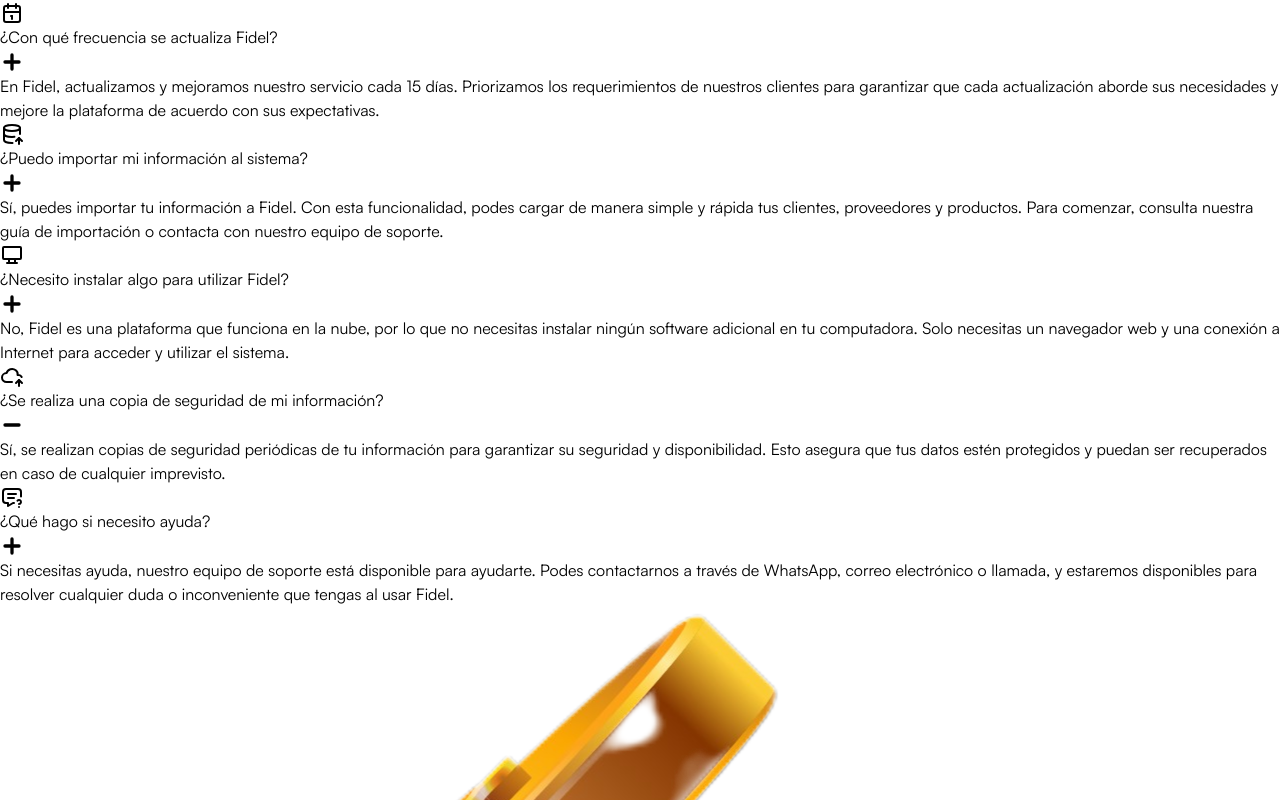
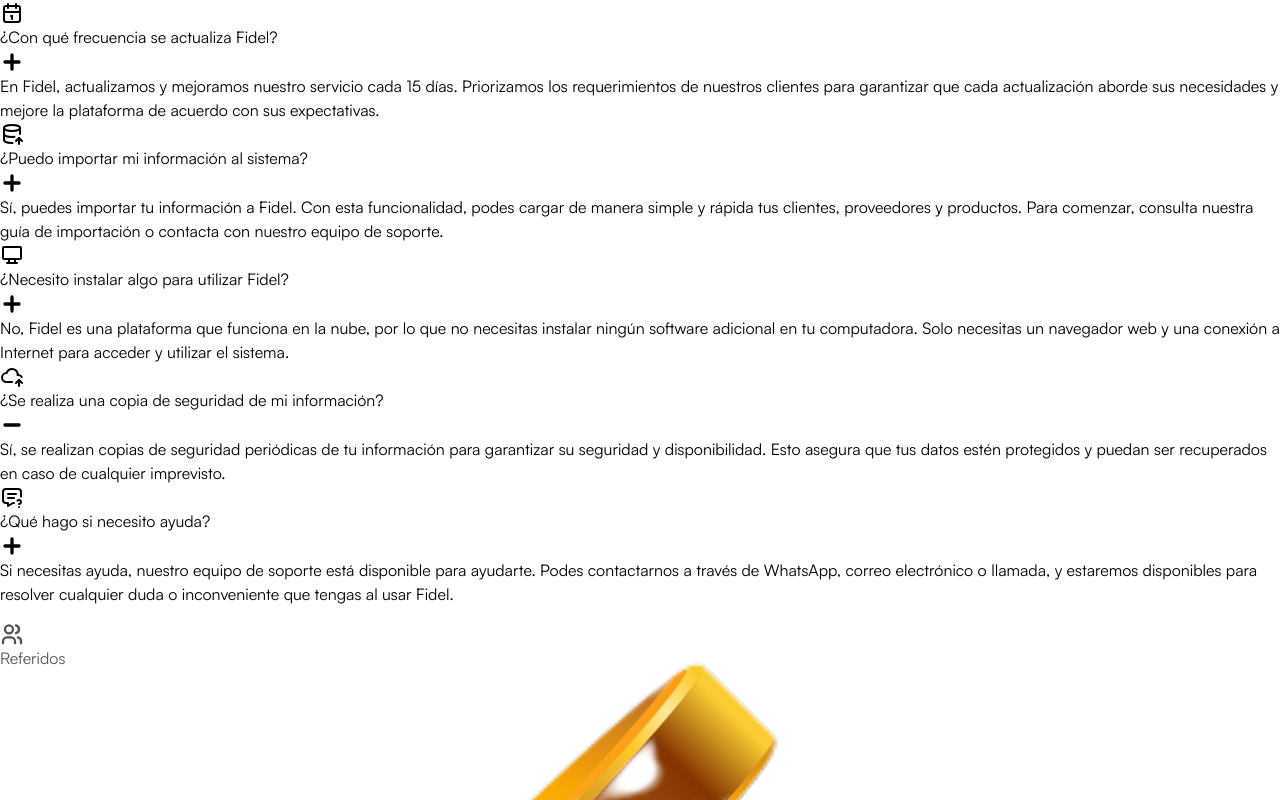
Before and after one commit to francoogilli/Fidel, a React (Vite) app: page / in a window 1280 px wide. Both pictures are taken after a click on the button "¿Se realiza una copia de seguridad de mi información?". Shown: the part 5092-5892 px from the top of the page. Built offline with nearby package versions, Linux system fonts and the light colour scheme; a web font is replaced by a local one.

Commit message:
Agrega referidos title section

```diff
--- a/src/components/recommend.tsx
+++ b/src/components/recommend.tsx
@@ -1,8 +1,22 @@
 import { Link } from "react-router-dom";
 import ArrowUpIcon from "../icons/arrow-up";
+import UsersIcon from "../icons/users";
 
 export default function Recommend() {
   return (
+    <>
+      <div className="flex justify-center">
+        <div className="flex items-center rounded-3xl border border-[#e9e9e9] px-3 py-1 animation-1">
+          <UsersIcon className="size-4 md:size-4" />
+          <h2
+            className="text-xs md:text-sm font-medium text-center ml-2"
+            style={{ fontFamily: "Satoshi" }}
+          >
+            Referidos
+          </h2>
+        </div>
+      </div>
+
       <div className="bg-gradient-to-br from-[#fff1c7] via-[#ffeca9] to-[#fff1c7] max-w-[78.5rem] mx-4 xl:mx-auto mt-10 mb-10 px-4 space-y-7 rounded-3xl">
         <div className="hidden lg:block relative p-10">
           <img
@@ -79,7 +93,7 @@
           <Link to="/terms">
             <button className="flex justify-center items-center gap-x-2 mx-auto bg-[#212121] text-white font-normal rounded-2xl text-sm px-7 py-3 mt-5 text-center">
               Descubri más
-            <ArrowUpIcon className="size-4"/>
+              <ArrowUpIcon className="size-4" />
             </button>
           </Link>
         </div>
@@ -158,7 +172,7 @@
           <Link to="/terms">
             <button className="flex justify-center items-center mx-auto text-xs bg-gradient-to-r gap-x-1.5 from-[#000000] to-[#434343] text-white font-normal rounded-2xl px-7 py-3 mt-5 text-center">
               Descubri más
-            <ArrowUpIcon className="size-4"/>
+              <ArrowUpIcon className="size-4" />
             </button>
           </Link>
         </div>
@@ -239,10 +253,11 @@
           <Link to="/terms">
             <button className="flex justify-center items-center mx-auto px-7 py-4 mt-5 w-full text-sm bg-gradient-to-r from-[#000000] to-[#323232] text-white gap-x-1.5 font-normal rounded-[0.875rem] text-center">
               Descubri más
-            <ArrowUpIcon className="size-4"/>
+              <ArrowUpIcon className="size-4" />
             </button>
           </Link>
         </div>
       </div>
+    </>
   );
 }
--- /dev/null
+++ b/src/icons/users.tsx
@@ -0,0 +1,22 @@
+export default function UsersIcon({ className }: { className?: string }) {
+  return (
+    <svg
+      xmlns="http://www.w3.org/2000/svg"
+      width="24"
+      height="24"
+      viewBox="0 0 24 24"
+      fill="none"
+      stroke="currentColor"
+      stroke-width="2.3"
+      stroke-linecap="round"
+      stroke-linejoin="round"
+      className={className}
+    >
+      <path stroke="none" d="M0 0h24v24H0z" fill="none" />
+      <path d="M9 7m-4 0a4 4 0 1 0 8 0a4 4 0 1 0 -8 0" />
+      <path d="M3 21v-2a4 4 0 0 1 4 -4h4a4 4 0 0 1 4 4v2" />
+      <path d="M16 3.13a4 4 0 0 1 0 7.75" />
+      <path d="M21 21v-2a4 4 0 0 0 -3 -3.85" />
+    </svg>
+  );
+}
```
Lines whose indentation alone changed are shown as unchanged.
